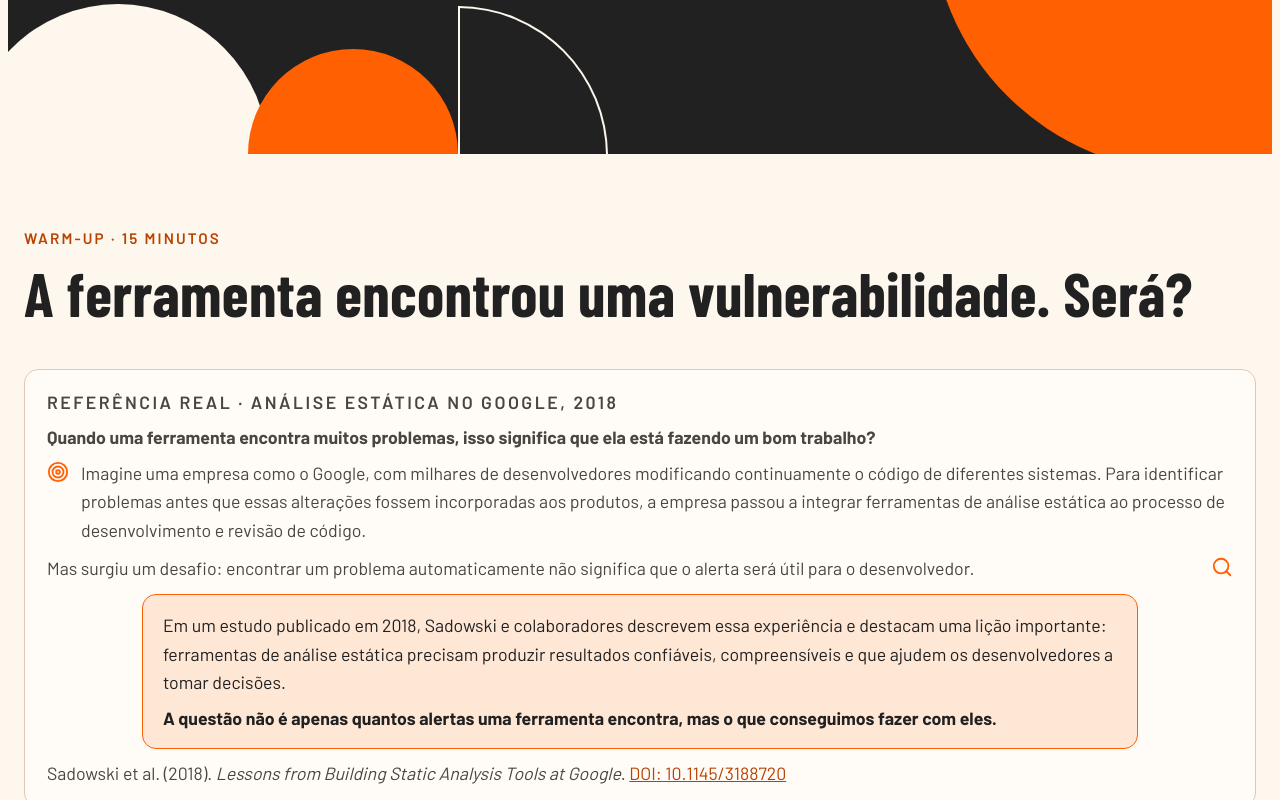
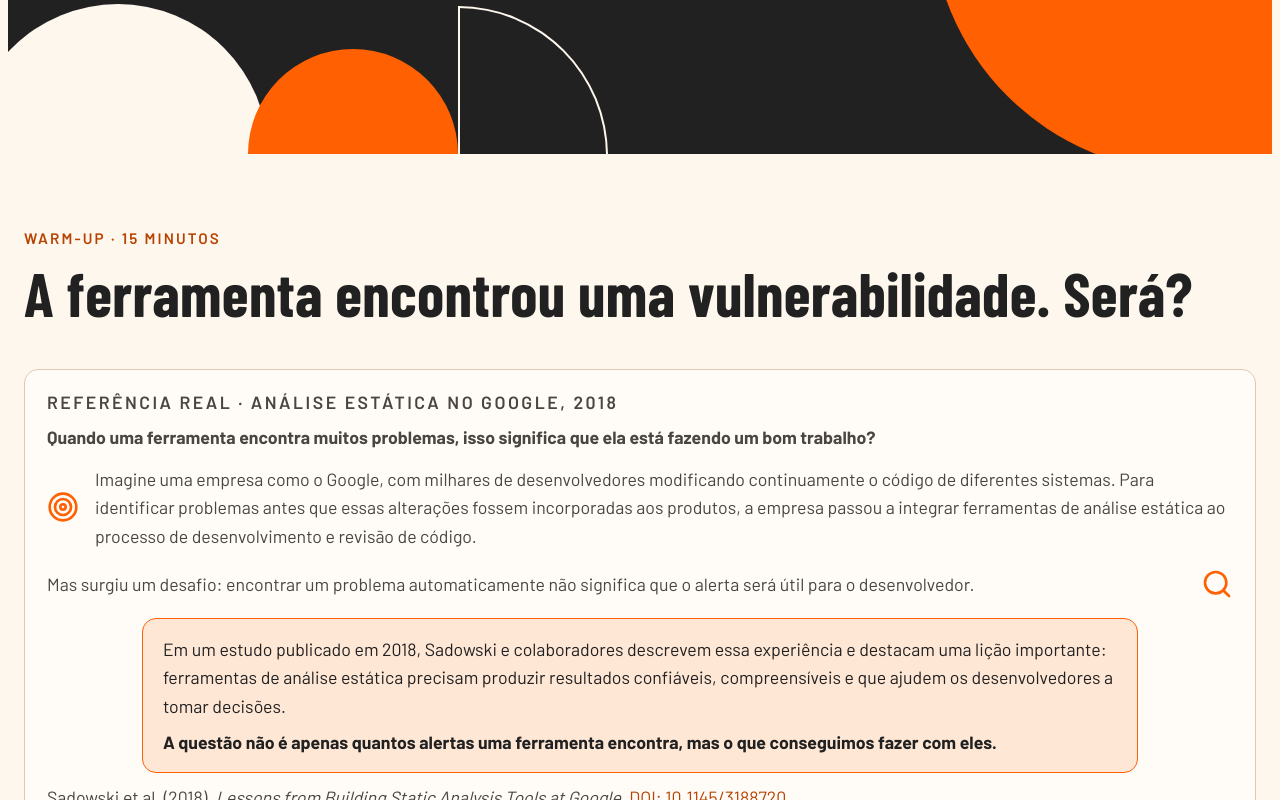
Before and after one commit to profgarrido/rcaea-material-estudo, a plain HTML site: page aulas/aula-03.html in a window 1280 px wide. Shown: the part 474-1274 px from the top of the page. Drawn offline with nearby package versions, Linux system fonts and the light colour scheme; a web font is replaced by a local one.

Commit message:
fix: icones maiores (32px), centralizados verticalmente e mais espaco entre paragrafos no warm-up
Co-Authored-By: Claude Sonnet 4.6 <noreply@anthropic.com>

```diff
--- a/aulas/aula-03.html
+++ b/aulas/aula-03.html
@@ -44,7 +44,7 @@
 .wu-provoc strong{color:var(--orange-ink)}
 .wu-caso{background:var(--surface);border:1.5px solid var(--line);border-radius:14px;padding:18px 22px}
 .wu-caso .eyebrow{margin-bottom:6px}
-.wu-caso p{margin:0 0 8px;font-size:.93rem;color:var(--ink-2);line-height:1.6}
+.wu-caso p{margin:0 0 14px;font-size:.93rem;color:var(--ink-2);line-height:1.6}
 .wu-caso p:last-child{margin:0}
 .wu-caso a{color:var(--orange-ink)}
 .wu-choices{display:grid;gap:10px;margin:16px 0 0}
@@ -83,9 +83,9 @@
 .bar-label{font-size:.8rem;color:var(--ink-2);margin-top:4px}
 /* wu-caso enhancements */
 .wu-lead-q{font-size:1.05rem;font-weight:800;color:var(--orange-ink);line-height:1.5;margin:0 0 14px}
-.wu-icon-row{display:flex;align-items:flex-start;gap:12px;margin:0 0 10px}
+.wu-icon-row{display:flex;align-items:center;gap:16px;margin:0 0 18px}
 .wu-icon-row p{margin:0;flex:1;min-width:0}
-.wu-icon{flex-shrink:0;line-height:1;padding-top:2px}
+.wu-icon{flex-shrink:0;display:flex;align-items:center}
 .wu-conclusion{border:1.5px solid var(--orange);border-radius:14px;padding:16px 20px;margin:12px 8% 10px;background:var(--orange-soft)}
 .wu-conclusion p{margin:0 0 8px;font-size:.93rem;color:var(--ink);line-height:1.6}
 .wu-conclusion p:last-child{margin:0}
@@ -110,12 +110,12 @@
       <p class="eyebrow">Referência real · Análise estática no Google, 2018</p>
       <p class="wu-lead-q">Quando uma ferramenta encontra muitos problemas, isso significa que ela está fazendo um bom trabalho?</p>
       <div class="wu-icon-row">
-        <span class="wu-icon"><svg width="22" height="22" viewBox="0 0 24 24" fill="none" stroke="var(--orange)" stroke-width="2" stroke-linecap="round" stroke-linejoin="round"><circle cx="12" cy="12" r="10"/><circle cx="12" cy="12" r="6"/><circle cx="12" cy="12" r="2"/></svg></span>
+        <span class="wu-icon"><svg width="32" height="32" viewBox="0 0 24 24" fill="none" stroke="var(--orange)" stroke-width="2" stroke-linecap="round" stroke-linejoin="round"><circle cx="12" cy="12" r="10"/><circle cx="12" cy="12" r="6"/><circle cx="12" cy="12" r="2"/></svg></span>
         <p>Imagine uma empresa como o Google, com milhares de desenvolvedores modificando continuamente o código de diferentes sistemas. Para identificar problemas antes que essas alterações fossem incorporadas aos produtos, a empresa passou a integrar ferramentas de análise estática ao processo de desenvolvimento e revisão de código.</p>
       </div>
       <div class="wu-icon-row">
         <p>Mas surgiu um desafio: encontrar um problema automaticamente não significa que o alerta será útil para o desenvolvedor.</p>
-        <span class="wu-icon"><svg width="22" height="22" viewBox="0 0 24 24" fill="none" stroke="var(--orange)" stroke-width="2" stroke-linecap="round" stroke-linejoin="round"><circle cx="11" cy="11" r="8"/><path d="m21 21-4.35-4.35"/></svg></span>
+        <span class="wu-icon"><svg width="32" height="32" viewBox="0 0 24 24" fill="none" stroke="var(--orange)" stroke-width="2" stroke-linecap="round" stroke-linejoin="round"><circle cx="11" cy="11" r="8"/><path d="m21 21-4.35-4.35"/></svg></span>
       </div>
       <div class="wu-conclusion">
         <p>Em um estudo publicado em 2018, Sadowski e colaboradores descrevem essa experiência e destacam uma lição importante: ferramentas de análise estática precisam produzir resultados confiáveis, compreensíveis e que ajudem os desenvolvedores a tomar decisões.</p>
```
